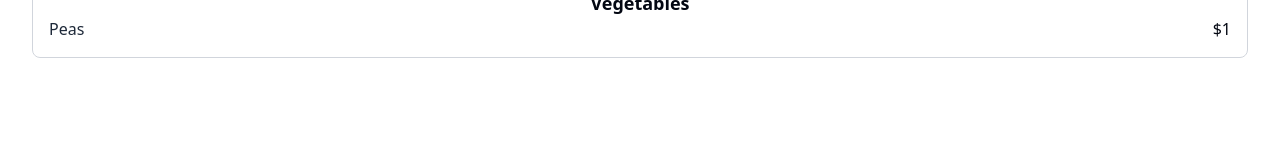
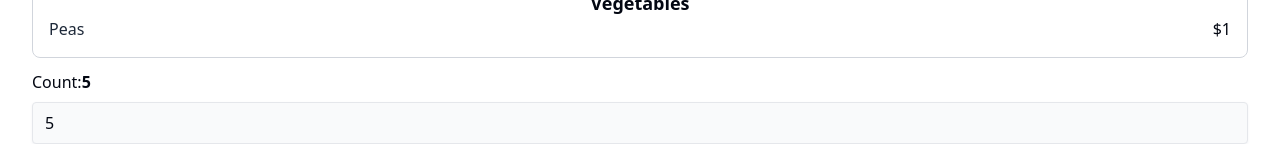
Before and after one commit to NdekoCode/react-discovery, a React (Vite) app: page / in a window 1280 px wide. Shown: the part 1602-1746 px from the top of the page. Before the commit the page ends 1660 px from the top, so only its background shows below. Built offline with nearby package versions, Linux system fonts and the light colour scheme.

Commit message:
feat: add DecrementValue component to manage countdown and integrate it into App

```diff
--- a/src/App.tsx
+++ b/src/App.tsx
@@ -2,6 +2,7 @@ import { Encode } from "./components/custom/block-render";
 import { ControlledInput } from "./components/custom/controlled-input";
 import { CustomForm } from "./components/custom/custom-form";
 import { Increment } from "./components/custom/increment";
+import DecrementValue from "./components/products/decrement-value";
 import Products from "./components/products/products";
 import { useTheme } from "./stores/contexts/theme-context";
 
@@ -25,6 +26,7 @@ function App() {
         <ControlledInput />
         <CustomForm />
         <Products />
+        <DecrementValue />
       </div>
     </div>
   );
--- /dev/null
+++ b/src/components/products/decrement-value.tsx
@@ -0,0 +1,46 @@
+import React, { ChangeEvent, useEffect, useState } from "react";
+
+const DecrementValue = () => {
+  const [count, setCount] = useState(10);
+  const valueToShow = count >= 0 ? count : 0; // Valeur deriver, qui changera a chaque fois que `count` change
+  const decrement = (timer: NodeJS.Timeout) => {
+    console.log("Decrement");
+    if (count > 0) {
+      setCount((prev) => {
+        if (prev <= 1) {
+          clearInterval(timer);
+          return 0;
+        }
+
+        return prev - 1;
+      });
+    }
+  };
+  const handleChange = (e: ChangeEvent<HTMLInputElement>) => {
+    setCount(Number(e.target.value));
+  };
+  useEffect(() => {
+    const timer = setInterval(() => decrement(timer), 1000);
+    return () => clearInterval(timer);
+  }, []);
+  return (
+    <div className="flex flex-col gap-2">
+      <p>
+        Count:
+        <span className="font-bold">{count}</span>
+      </p>
+      <div className="w-full">
+        <input
+          type="text"
+          name="searchForm"
+          className="bg-gray-50 border py-2 px-3 rounded w-full border-gray-200 shadow shadow-gray-100"
+          placeholder="Enter a value"
+          value={valueToShow}
+          onChange={handleChange}
+        />
+      </div>
+    </div>
+  );
+};
+
+export default DecrementValue;
```
